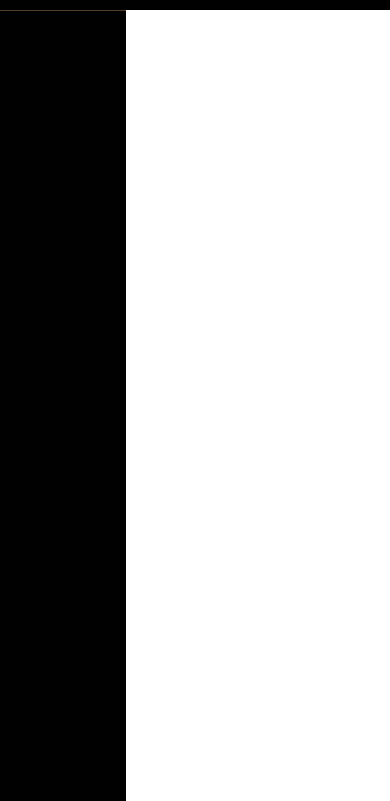
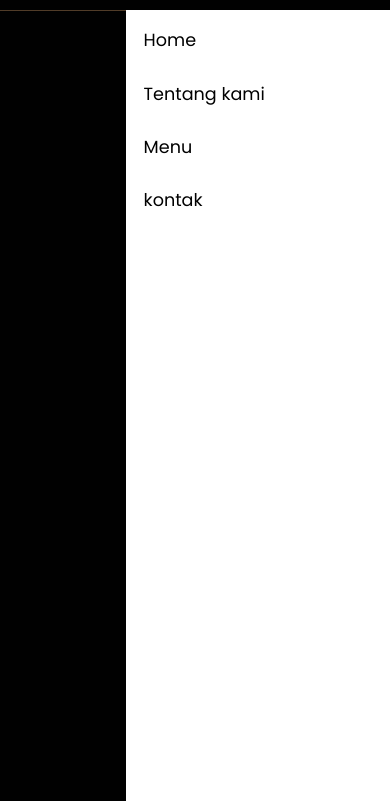
Before and after one commit to hassidiqi/kedai-kopi, a plain HTML site: page index.html in a window 390 px wide. Both pictures are taken after a click on the link 346 px from the left and 26 px from the top of the page. Shown: the part 43-844 px from the top of the page. Drawn offline with nearby package versions, Linux system fonts and the light colour scheme.

Commit message:
menyelesaikan navbar

```diff
--- a/css/style.css
+++ b/css/style.css
@@ -114,6 +114,19 @@ body {
     .navbar .navbar-nav.active {
         right: 0;
     }
+    .navbar .navbar-nav a {
+        color: var(--bg);
+        display: block;
+        margin: 1.5rem;
+        padding: 0.5rem;
+        font-size: 2rem;
+    }
+    .navbar .navbar-nav a::after {
+        transform-origin: 0 0;
+    }
+    .navbar .navbar-nav a:hover::after {
+        transform: scaleX(0.2);
+    }
 }
 
 
--- a/index.html
+++ b/index.html
@@ -24,7 +24,7 @@
         <a href="#" class="navbar-logo"><span>can</span>ngopi<span>.</span></div></a>
 
         <div class="navbar-nav">
-            <a href="#">Home</a>
+            <a href="#home ">Home</a>
             <a href="#about">Tentang kami</a>
             <a href="#menu">Menu</a>
             <a href="#contact">kontak</a>
--- a/js/script.js
+++ b/js/script.js
@@ -4,3 +4,12 @@ const navbarnav = document.querySelector('.navbar-nav');
 document.querySelector('#hamburger-menu').onclick = () => {
     navbarnav.classList.toggle('active');
 }
+
+// klik di luar sidebar untuk menghilangkan nav
+const hamburger = document.querySelector('#hamburger-menu');
+
+document.addEventListener('click', function(e) {
+    if (!hamburger.contains(e.target) && !navbarnav.contains(e.target)) {
+        navbarnav.classList.remove('active');
+    }
+});
```
